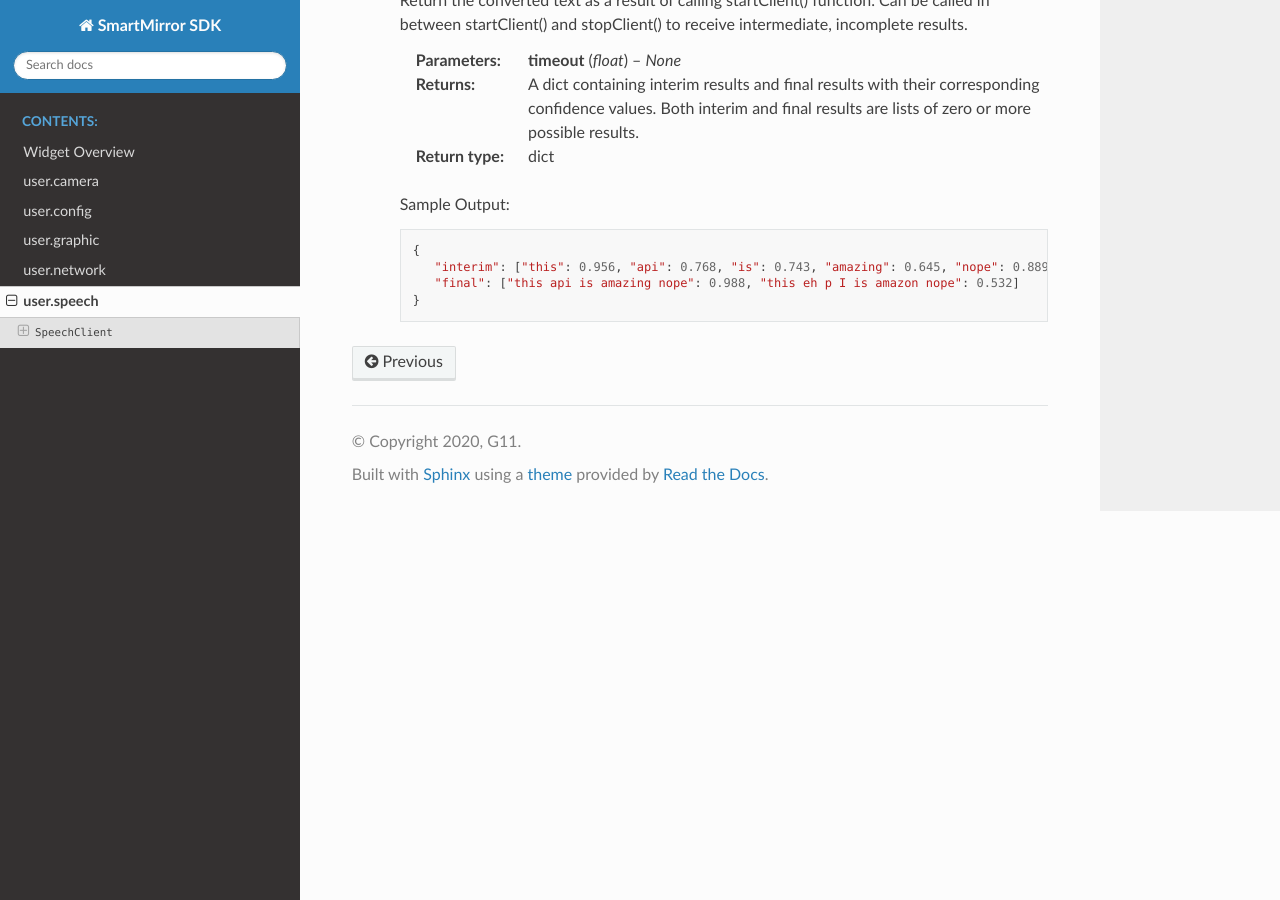
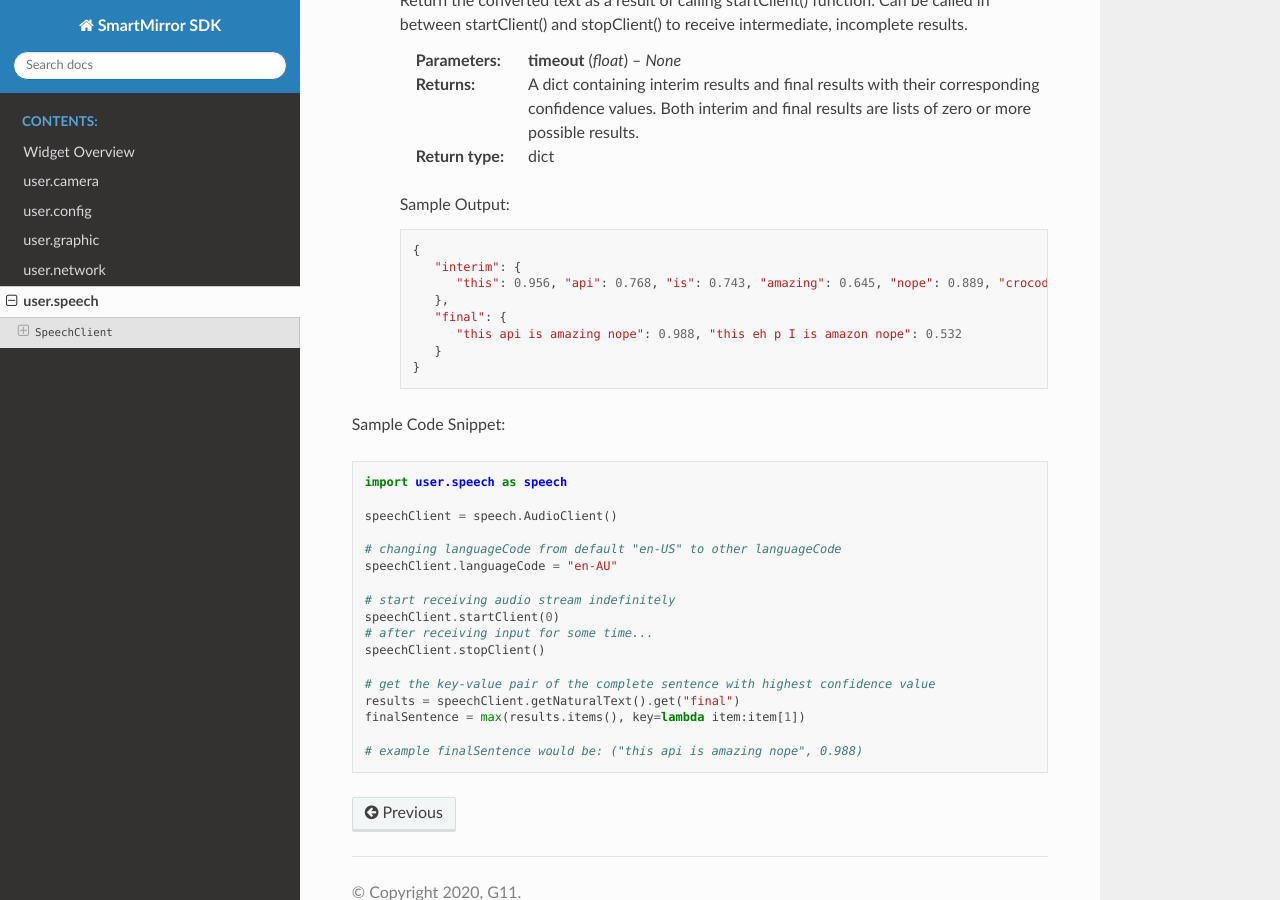
Before and after one commit to 2020G11/_smartmirror_sdk_docs, a Sphinx documentation site: the page built from source/user/speech.rst, in a window 1280 px wide and 900 px high, scrolled down 1098 px. Built offline with Sphinx 7.4.7 and the Read the Docs theme 2.0.0, drawn with Linux system fonts in a browser that asks for light colours.

Commit message:
Added sample code snippet for the APIs

```diff
--- a/source/user/speech.rst
+++ b/source/user/speech.rst
@@ -52,6 +52,30 @@ the system's audio hardware. Attribute *languageCode* will be set to **en-US** b
       Sample Output:
       ::
          {
-            "interim": ["this": 0.956, "api": 0.768, "is": 0.743, "amazing": 0.645, "nope": 0.889, "crocodile": 0.134],
-            "final": ["this api is amazing nope": 0.988, "this eh p I is amazon nope": 0.532]
+            "interim": {
+               "this": 0.956, "api": 0.768, "is": 0.743, "amazing": 0.645, "nope": 0.889, "crocodile": 0.134
+            },
+            "final": {
+               "this api is amazing nope": 0.988, "this eh p I is amazon nope": 0.532
+            }
          }
+
+Sample Code Snippet:
+::
+   import user.speech as speech
+
+   speechClient = speech.AudioClient()
+
+   # changing languageCode from default "en-US" to other languageCode
+   speechClient.languageCode = "en-AU"
+
+   # start receiving audio stream indefinitely
+   speechClient.startClient(0)
+   # after receiving input for some time...
+   speechClient.stopClient()
+
+   # get the key-value pair of the complete sentence with highest confidence value
+   results = speechClient.getNaturalText().get("final")
+   finalSentence = max(results.items(), key=lambda item:item[1])
+
+   # example finalSentence would be: ("this api is amazing nope", 0.988)
```
Also changed, not shown: source/user/camera.rst (+90 -19 lines), source/user/config.rst (+10 -0 lines), source/user/network.rst (+11 -4 lines).
